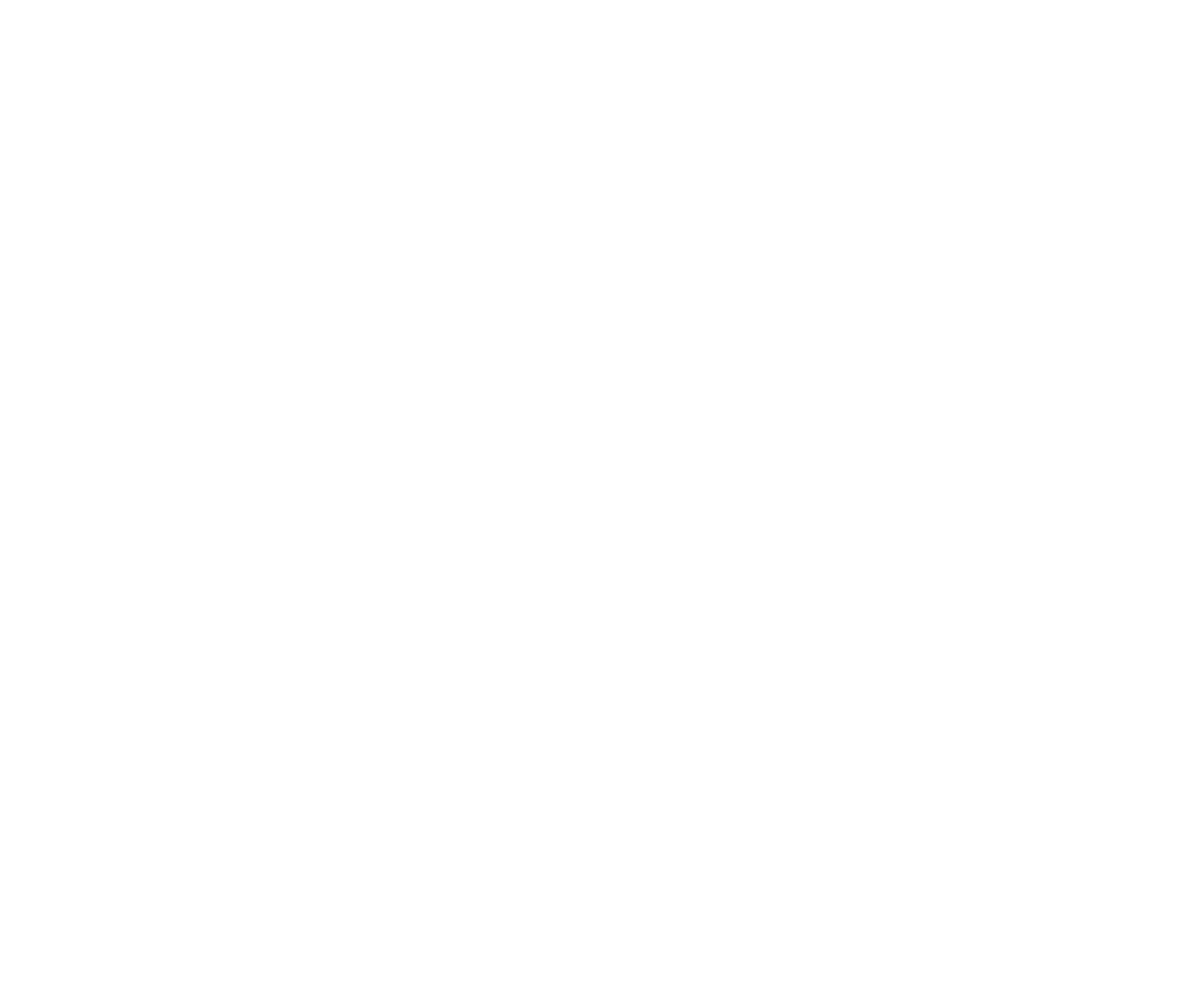
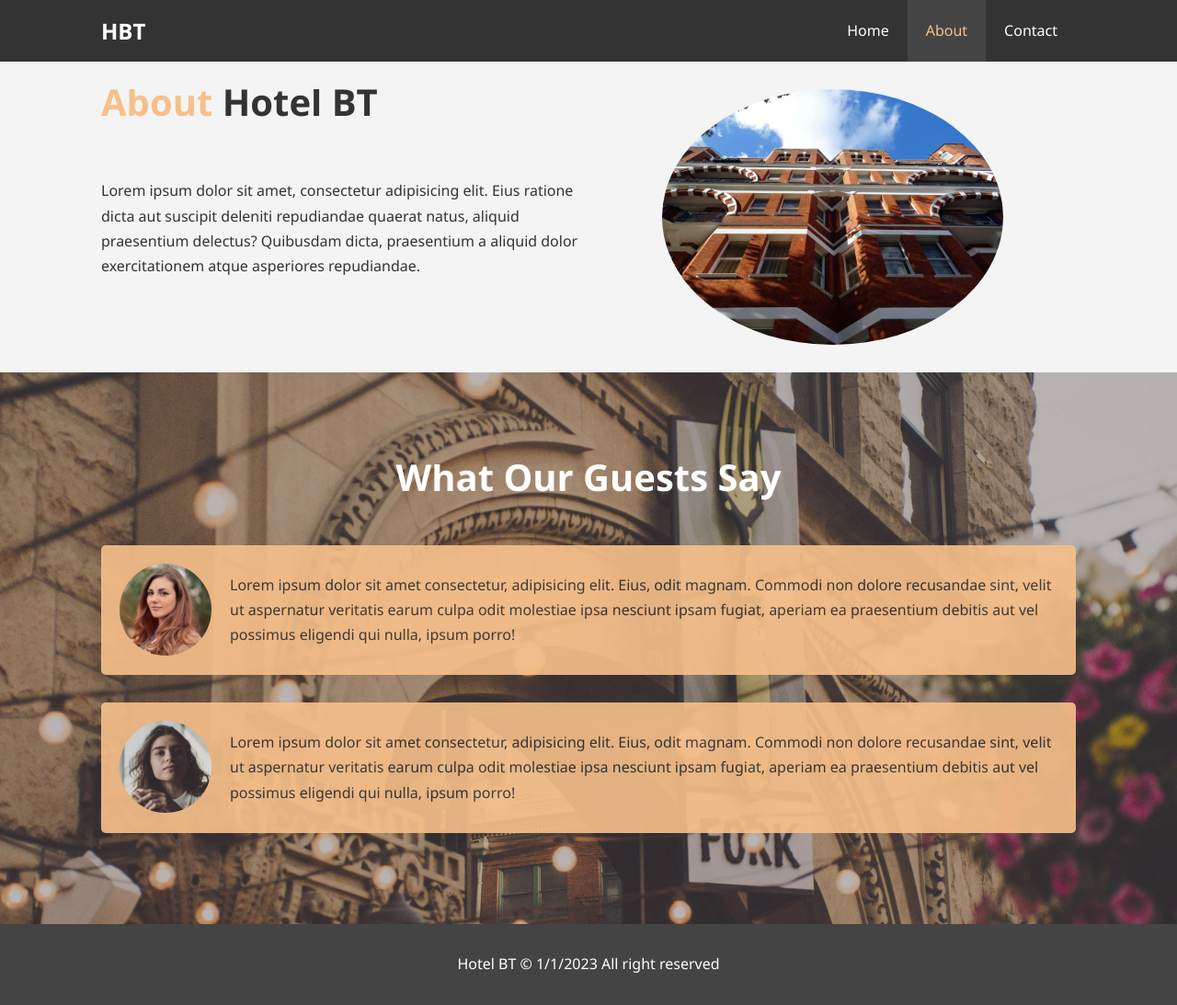
Before and after one commit to kaluczadzsi/hotel-website, a plain HTML site: page about.html in a window 1280 px wide. Shown: the whole page at 92% size. Before the commit the page ends 800 px from the top, so only its background shows below. Drawn offline with Linux system fonts and the light colour scheme.

Commit message:
About page finished

```diff
--- a/about.html
+++ b/about.html
@@ -0,0 +1,88 @@
+<!DOCTYPE html>
+<html lang="en">
+  <head>
+    <meta charset="UTF-8" />
+    <meta http-equiv="X-UA-Compatible" content="IE=edge" />
+    <meta name="viewport" content="width=device-width, initial-scale=1.0" />
+    <meta
+      name="description"
+      content="Welcome to the most extraordinary hotel in Boston Massachusetts"
+    />
+    <meta name="keywords" content="hotel,boston hotel, new england hotel" />
+    <link rel="stylesheet" href="css/style.css" />
+    <title>Hotel BT | About</title>
+  </head>
+  <body>
+    <header>
+      <nav id="navbar">
+        <div class="container">
+          <h1 class="logo">
+            <a href="index.html">HBT</a>
+          </h1>
+          <ul>
+            <li><a href="index.html">Home</a></li>
+            <li><a class="current" href="about.html">About</a></li>
+            <li><a href="contact.html">Contact</a></li>
+          </ul>
+        </div>
+      </nav>
+    </header>
+
+    <section id="about-info" class="bg-light py-3">
+      <div class="container">
+        <div class="info-left">
+          <h2 class="l-heading">
+            <span class="text-primary">About</span> Hotel BT
+          </h2>
+          <p>
+            Lorem ipsum dolor sit amet, consectetur adipisicing elit. Eius
+            ratione dicta aut suscipit deleniti repudiandae quaerat natus,
+            aliquid praesentium delectus? Quibusdam dicta, praesentium a aliquid
+            dolor exercitationem atque asperiores repudiandae.
+          </p>
+        </div>
+        <div class="info-right">
+          <img src="./img/photo-2.jpg" />
+        </div>
+      </div>
+    </section>
+
+    <div class="clr"></div>
+
+    <section id="testimonials" class="py-3">
+      <div class="container">
+        <h2 class="l-heading">What Our Guests Say</h2>
+        <div class="testimonial bg-primary">
+          <img src="./img/person-1.jpg" alt="Samantha" />
+          <p>
+            Lorem ipsum dolor sit amet consectetur, adipisicing elit. Eius, odit
+            magnam. Commodi non dolore recusandae sint, velit ut aspernatur
+            veritatis earum culpa odit molestiae ipsa nesciunt ipsam fugiat,
+            aperiam ea praesentium debitis aut vel possimus eligendi qui nulla,
+            ipsum porro!
+          </p>
+        </div>
+        <div class="testimonial bg-primary">
+          <img src="./img/person-2.jpg" alt="Jen" />
+          <p>
+            Lorem ipsum dolor sit amet consectetur, adipisicing elit. Eius, odit
+            magnam. Commodi non dolore recusandae sint, velit ut aspernatur
+            veritatis earum culpa odit molestiae ipsa nesciunt ipsam fugiat,
+            aperiam ea praesentium debitis aut vel possimus eligendi qui nulla,
+            ipsum porro!
+          </p>
+        </div>
+      </div>
+    </section>
+
+    <footer id="main-footer">
+      <p>
+        Hotel BT &copy;
+        <script>
+          document.write(new Date().toLocaleDateString());
+        </script>
+        All right reserved
+      </p>
+    </footer>
+  </body>
+</html>
--- a/css/style.css
+++ b/css/style.css
@@ -81,6 +81,22 @@ p {
 
 .clr {
   clear: both;
+}
+
+.l-heading {
+  font-size: 40px;
+}
+
+.py-1 {
+  padding: 10px 0;
+}
+
+.py-2 {
+  padding: 20px 0;
+}
+
+.py-3 {
+  padding: 30px 0;
 }
 
 /* Navbar */
@@ -180,6 +196,57 @@ p {
   margin-bottom: 10px;
 }
 
+/* About Info */
+#about-info .info-right {
+  float: right;
+  width: 50%;
+  min-height: 100%;
+}
+
+#about-info .info-right img {
+  display: block;
+  width: 70%;
+  margin: auto;
+  border-radius: 50%;
+}
+
+#about-info .info-left h2 {
+  margin-bottom: 70px;
+}
+
+#about-info .info-left {
+  float: left;
+  width: 50%;
+  min-height: 100%;
+}
+
+/* Tstimonials */
+#testimonials {
+  height: 600px;
+  background: url("../img/test-bg.jpg") no-repeat center center/cover;
+  padding-top: 100px;
+}
+
+#testimonials .testimonial img {
+  width: 100px;
+  float: left;
+  margin-right: 20px;
+  border-radius: 50%;
+}
+
+#testimonials h2 {
+  color: #fff;
+  text-align: center;
+  padding-bottom: 40px;
+}
+
+#testimonials .testimonial {
+  padding: 20px;
+  margin-bottom: 30px;
+  border-radius: 5px;
+  opacity: 0.9;
+}
+
 /* Footer */
 #main-footer {
   text-align: center;
```
